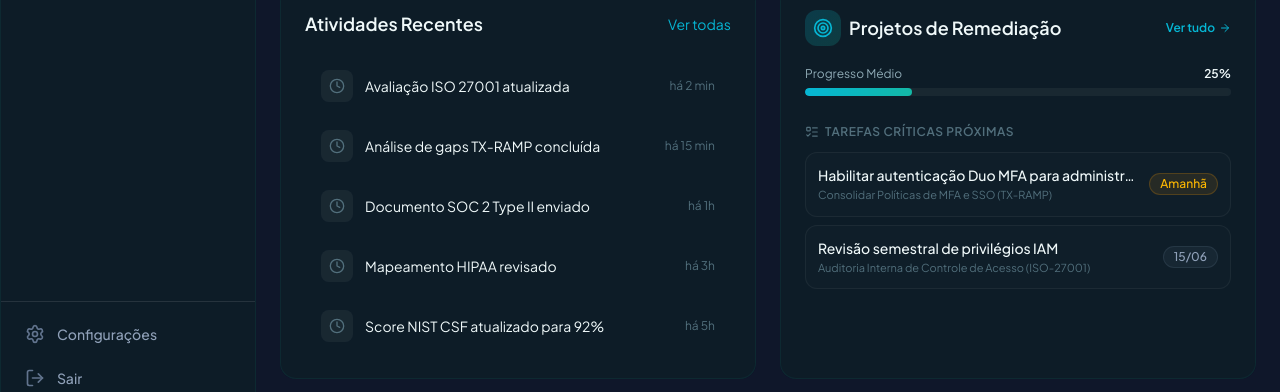
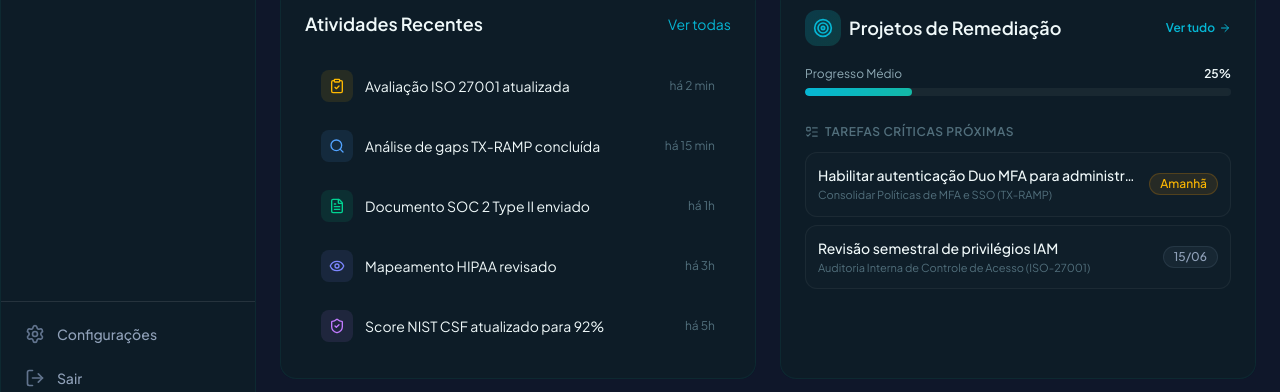
Before and after one commit to resper1965/ihOS, a Next.js app: page / in a window 1280 px wide. Shown: the part 389-781 px from the top of the page. Built offline with nearby package versions, Linux system fonts and the light colour scheme; no server answers; the database is empty.

Commit message:
style: upgrade ActivityFeed UI with distinct icons and semantic colors for each activity type

```diff
--- a/src/components/dashboard/activity-feed.tsx
+++ b/src/components/dashboard/activity-feed.tsx
@@ -1,4 +1,11 @@
-import { Clock } from "lucide-react";
+import {
+  Clock,
+  ClipboardCheck,
+  Search,
+  FileText,
+  Eye,
+  ShieldCheck
+} from "lucide-react";
 import Link from "next/link";
 
 interface ActivityItem {
@@ -11,6 +18,14 @@ interface ActivityFeedProps {
   activities: readonly ActivityItem[] | ActivityItem[];
 }
 
+const ICON_MAP = {
+  assessment: { icon: ClipboardCheck, color: "text-amber-400", bgColor: "bg-amber-400/10" },
+  analysis: { icon: Search, color: "text-blue-400", bgColor: "bg-blue-400/10" },
+  document: { icon: FileText, color: "text-emerald-400", bgColor: "bg-emerald-400/10" },
+  review: { icon: Eye, color: "text-indigo-400", bgColor: "bg-indigo-400/10" },
+  score: { icon: ShieldCheck, color: "text-purple-400", bgColor: "bg-purple-400/10" },
+} as const;
+
 export function ActivityFeed({ activities }: ActivityFeedProps) {
   return (
     <div className="glass-card p-6">
@@ -21,14 +36,17 @@ export function ActivityFeed({ activities }: ActivityFeedProps) {
         </Link>
       </div>
       <div className="space-y-1">
-        {activities.map((item, i) => (
+        {activities.map((item, i) => {
+          const config = ICON_MAP[item.type] ?? { icon: Clock, color: "text-slate-400", bgColor: "bg-white/5" };
+          const Icon = config.icon;
+          return (
             <div
               key={i}
               className="flex items-center justify-between rounded-xl px-4 py-3 transition-all duration-200 hover:bg-white/5"
             >
               <div className="flex items-center gap-3">
-              <div className="flex h-8 w-8 items-center justify-center rounded-lg bg-white/5">
-                <Clock className="h-4 w-4 text-text-muted" />
+                <div className={`flex h-8 w-8 items-center justify-center rounded-lg ${config.bgColor}`}>
+                  <Icon className={`h-4 w-4 ${config.color}`} />
                 </div>
                 <span className="text-sm text-text-primary">{item.action}</span>
               </div>
@@ -36,7 +54,8 @@ export function ActivityFeed({ activities }: ActivityFeedProps) {
                 {item.time}
               </span>
             </div>
-        ))}
+          );
+        })}
       </div>
     </div>
   );
```
Lines whose indentation alone changed are shown as unchanged.
